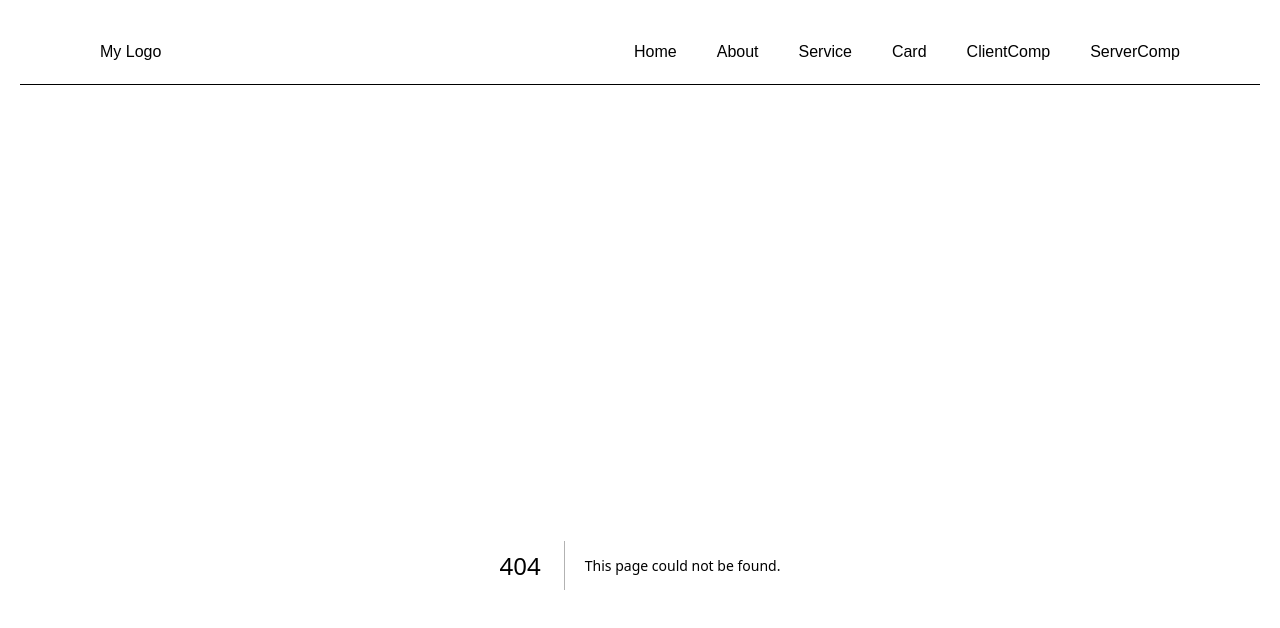
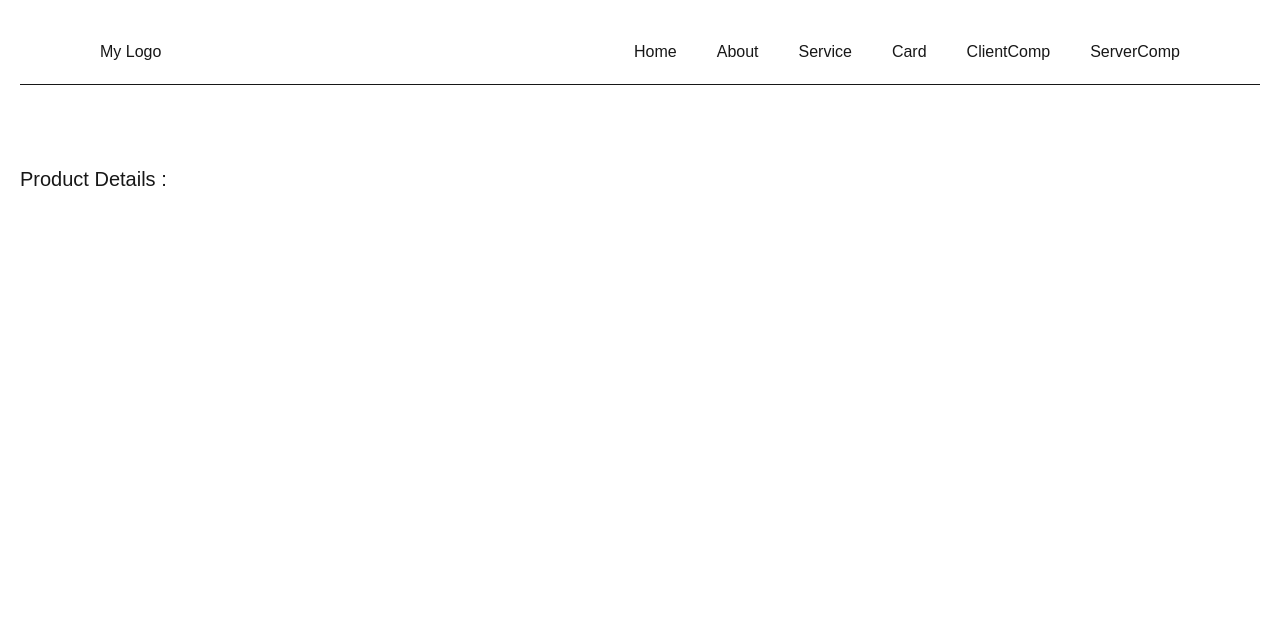
Before and after one commit to itsnajeeb/Next-JS, a Next.js app: page /products in a window 1280 px wide. Before the commit this address had no page. Shown: the top 628 px of the page. Built offline with nearby package versions, Linux system fonts and the light colour scheme.

Commit message:
SearchParams in nextJs

```diff
--- /dev/null
+++ b/app/products/page.jsx
@@ -0,0 +1,25 @@
+import React from 'react'
+
+const Product = async ({ searchParams }) => {
+    let searchValue = await searchParams;
+    console.log(searchValue);
+    console.log(Object.entries(searchValue));
+
+
+    return (
+        <div>
+            <h1 className='mb-4 text-xl'> Product Details :</h1>
+
+            <ul>
+                {Object.entries(searchValue).map(([key, value]) => (
+                    <li key={key}>
+                        {key}: { value}
+                    </li>
+                ))}
+            </ul>
+
+        </div>
+    )
+}
+
+export default Product
```
